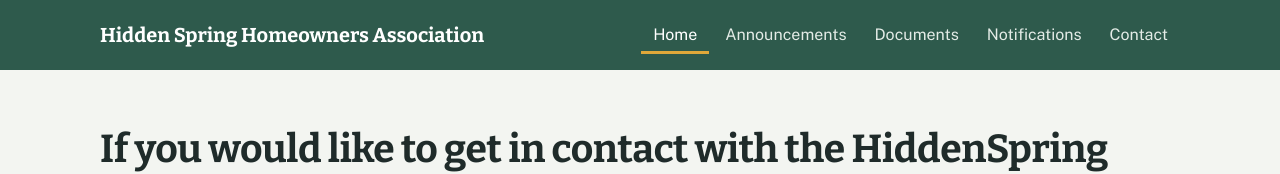
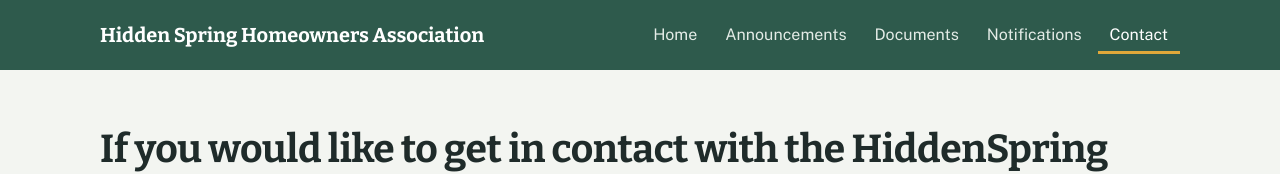
Before and after one commit to hoa-glitch/HiddenSpring, a plain HTML site: page site/contact.html in a window 1280 px wide. Shown: the top 174 px of the page. Drawn offline with nearby package versions, Linux system fonts and the light colour scheme; no server answers.

Commit message:
Update contact.html

```diff
--- a/site/contact.html
+++ b/site/contact.html
@@ -19,11 +19,11 @@
       <a class="brand" href="index.html" data-hoa-name>Homeowners Association</a>
       <nav class="site-nav" aria-label="Main">
         <ul>
-        <li><a href="index.html" aria-current="page">Home</a></li>
+        <li><a href="index.html">Home</a></li>
         <li><a href="announcements.html">Announcements</a></li>
         <li><a href="documents.html">Documents</a></li>
         <li><a href="subscribe.html">Notifications</a></li>
-          <li><a href="contact.html">Contact</a></li>
+          <li><a href="contact.html" aria-current="page">Contact</a></li>
         </ul>
       </nav>
     </div>
```
